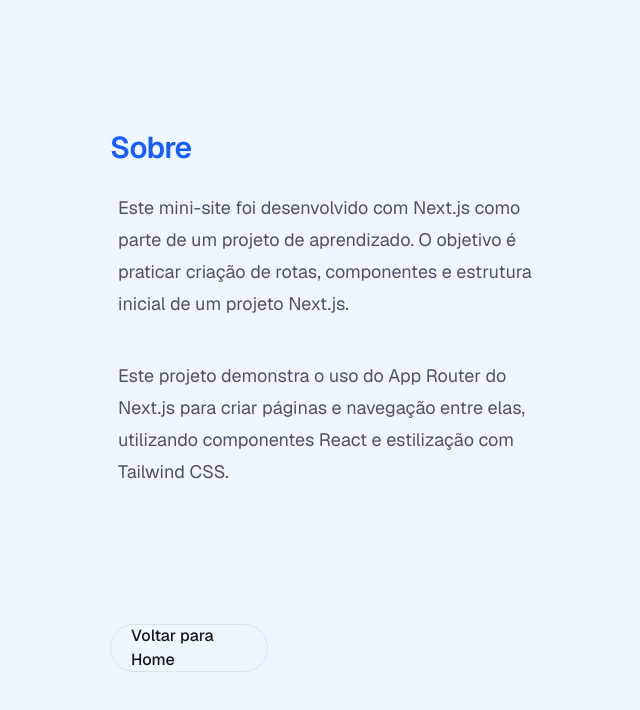
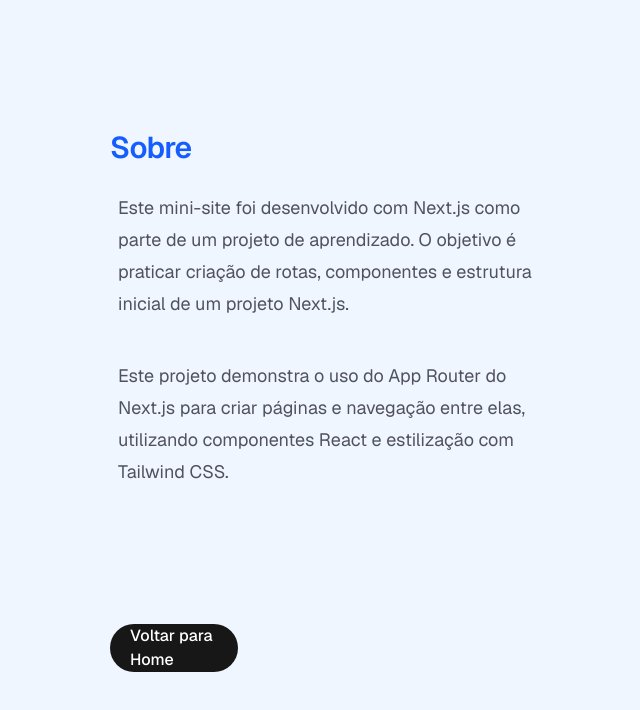
Before and after one commit to davi-aalves/meu-projeto-next, a Next.js app: page /sobre in a window 1280 px wide. Shown: the top 710 px of the page, without its empty margins (210-850 px from the left). Built offline with nearby package versions, Linux system fonts and the light colour scheme.

Commit message:
style: atualiza classes de estilo nas páginas Home e Sobre
- Altera classes de estilo para consistência no design
- Modifica cores de fundo e hover para uma melhor experiência visual

```diff
--- a/app/page.js
+++ b/app/page.js
@@ -19,7 +19,7 @@
         </div>
         <div className="flex flex-col gap-4 text-base font-medium sm:flex-row">
           <Link
-            className="flex h-12 w-full items-center justify-center rounded-full bg-foreground px-5 text-background transition-colors hover:bg-[#383838] dark:hover:bg-[#ccc] md:w-[158px]"
+            className="flex h-12 w-full items-center justify-center rounded-full bg-foreground px-5 text-background transition-colors hover:bg-stone-700 dark:hover:bg-gray-100 md:w-32"
             href="/sobre"
           >
             Sobre
--- a/app/sobre/page.js
+++ b/app/sobre/page.js
@@ -21,7 +21,7 @@
         </div>
         <div className="flex flex-col gap-4 text-base font-medium sm:flex-row">
           <Link
-            className="flex h-12 w-full items-center justify-center rounded-full border border-solid border-black/8 px-5 transition-colors hover:border-transparent hover:bg-black/4 dark:border-white/[.145] dark:hover:bg-[#1a1a1a] md:w-[158px]"
+            className="flex h-12 w-full items-center justify-center rounded-full bg-foreground px-5 text-background transition-colors hover:bg-stone-700 dark:hover:bg-gray-100 md:w-32"
             href="/"
           >
             Voltar para Home
```
